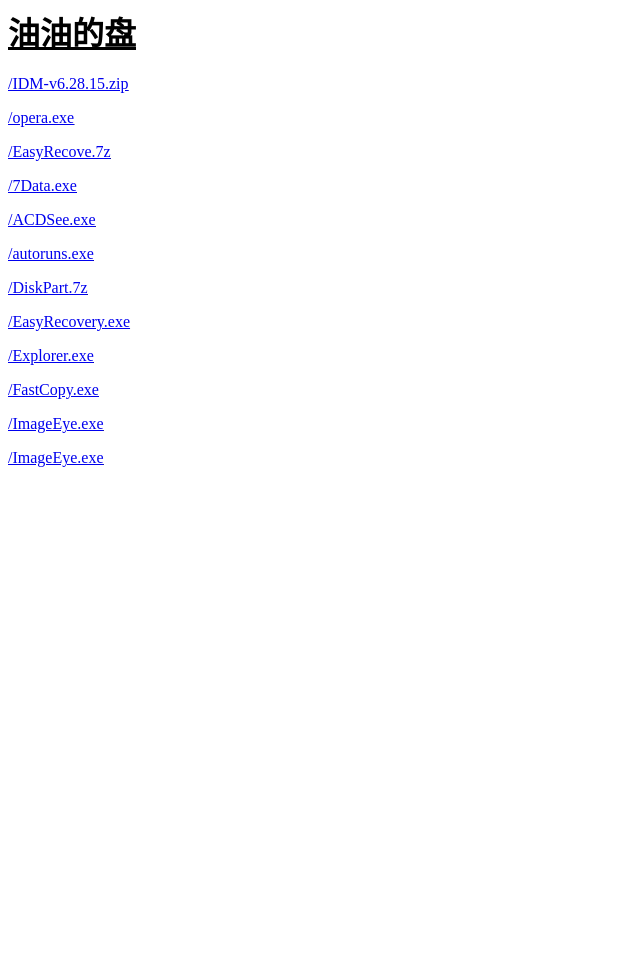
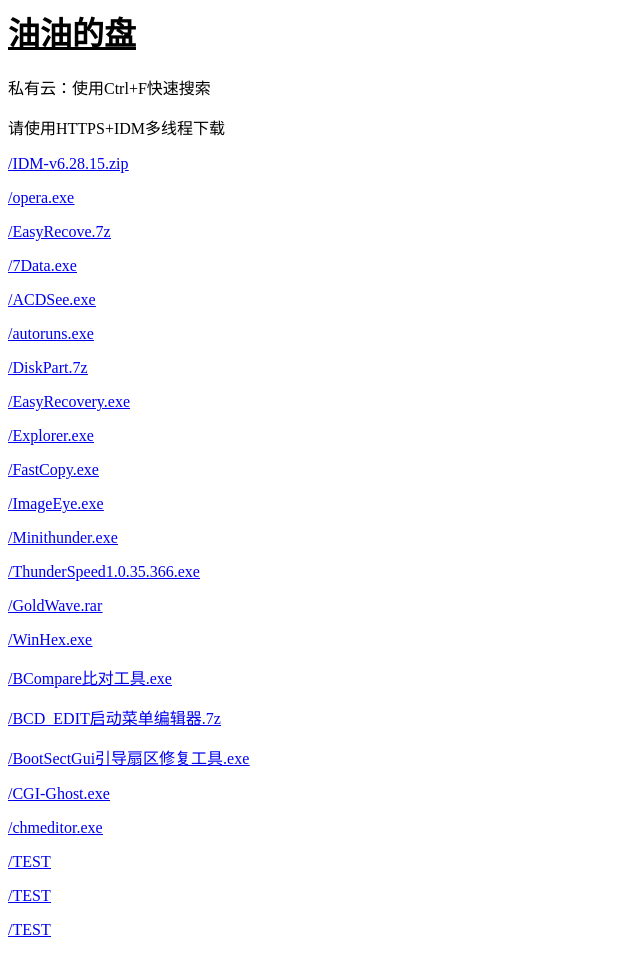
Before and after one commit to Swing-oil/pan, a PHP site: page / in a window 1280 px wide. Shown: the whole page, without its empty margins (0-640 px from the left). Before the commit the page ends 467 px from the top, so only its background shows below. Run offline with PHP 8.4, Linux system fonts and the light colour scheme.

Commit message:
Update index.php

```diff
--- a/index.php
+++ b/index.php
@@ -2,6 +2,10 @@
 <h1>
 	<u>油油的盘</u>
 </h1>
+<p>
+	私有云：使用Ctrl+F快速搜索</p>
+<p>
+	请使用HTTPS+IDM多线程下载</p>
 <p>
 	<u><a href="/IDM-v6.28.15.zip" target="_blank">/IDM-v6.28.15.zip</a><br />
 </u>
@@ -53,7 +57,50 @@
 	<u><u><a href="/ImageEye.exe" target="_blank">/ImageEye.exe</a></u><br />
 </u>
 </p>
+
 <p>
-	<u><u><a href="/ImageEye.exe" target="_blank">/ImageEye.exe</a></u><br />
+	<u><u><a href="/Minithunder.exe" target="_blank">/Minithunder.exe</a></u><br />
 </u>
 </p>
+
+<p>
+	<u><u><a href="/ThunderSpeed1.0.35.366.exe" target="_blank">/ThunderSpeed1.0.35.366.exe</a></u><br />
+</u>
+</p>
+<p>
+	<u><u><a href="/GoldWave.rar" target="_blank">/GoldWave.rar</a></u><br />
+</u>
+</p>
+<p>
+	<u><u><a href="/WinHex.exe" target="_blank">/WinHex.exe</a></u><br />
+</u>
+</p>
+
+<p>
+	<u><u><a href="/BCompare比对工具.exe" target="_blank">/BCompare比对工具.exe</a></u><br />
+</u>
+</p><p>
+	<u><u><a href="/BCD_EDIT启动菜单编辑器.7z" target="_blank">/BCD_EDIT启动菜单编辑器.7z</a></u><br />
+</u>
+</p>
+<p>
+	<u><u><a href="/BootSectGui引导扇区修复工具.exe" target="_blank">/BootSectGui引导扇区修复工具.exe</a></u><br />
+</u>
+</p>
+
+<p>
+	<u><u><a href="/CGI-Ghost.exe" target="_blank">/CGI-Ghost.exe</a></u><br />
+</u>
+</p><p>
+	<u><u><a href="/chmeditor.exe" target="_blank">/chmeditor.exe</a></u><br />
+</u>
+</p><p>
+	<u><u><a href="/TEST" target="_blank">/TEST</a></u><br />
+</u>
+</p><p>
+	<u><u><a href="/TEST" target="_blank">/TEST</a></u><br />
+</u>
+</p><p>
+	<u><u><a href="/TEST" target="_blank">/TEST</a></u><br />
+</u>
+</p>
```
